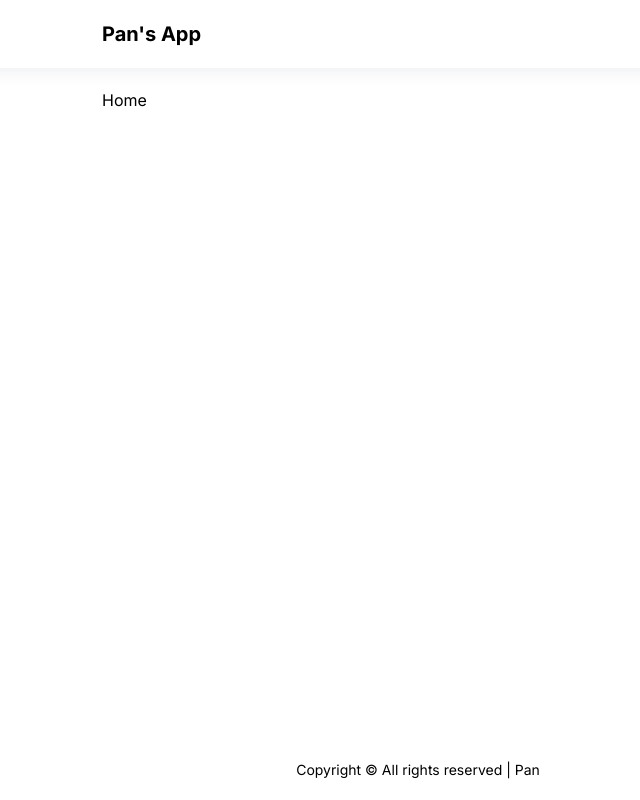
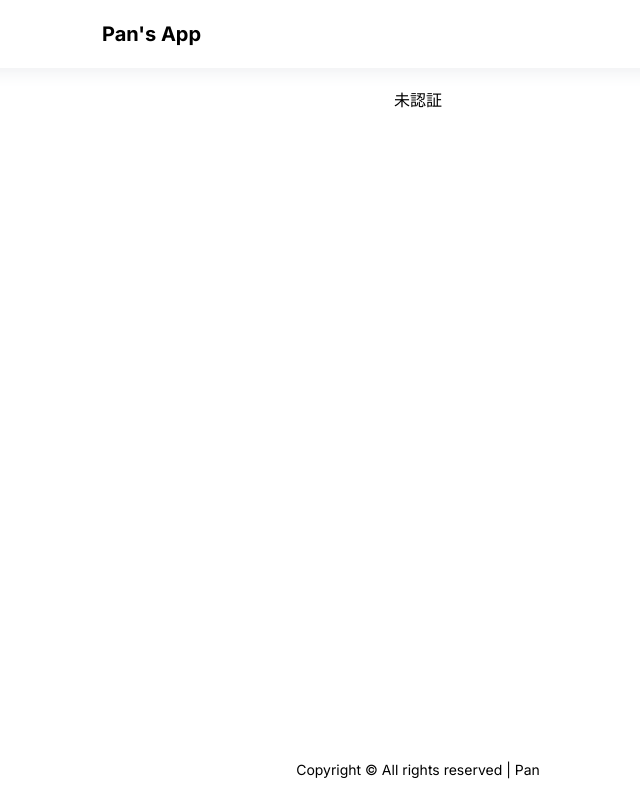
Before and after one commit to juntetsu/240120_next-app, a Next.js app: page / in a window 1280 px wide. Shown: the whole page, without its empty margins (222-862 px from the left). Built offline with nearby package versions, Linux system fonts and the light colour scheme; no server answers.

Commit message:
NextAuth設定

```diff
--- /dev/null
+++ b/app/actions/getCurrentUser.ts
@@ -0,0 +1,37 @@
+import { getServerSession } from "next-auth";
+import { authOptions } from "@/app/api/auth/[...nextauth]/route";
+import prisma from "@/app/lib/prisma";
+
+// ログインユーザー取得
+const getCurrentUser = async () => {
+  try {
+    // セッション情報を取得
+    const session = await getServerSession(authOptions);
+    // console.log(session)
+
+    // ログインしていない場合
+    if (!session?.user?.email) {
+      return null;
+    }
+
+    // ログインユーザー取得
+    const response = await prisma.user.findUnique({
+      where: {
+        email: session.user.email,
+      },
+    });
+
+    // ユーザーが存在しない場合
+    if (!response) {
+      return null;
+    }
+
+    // ユーザー情報が存在する場合、ユーザー情報を返す
+    return response;
+
+  } catch (error) {
+    return null;
+  }
+};
+
+export default getCurrentUser;
--- /dev/null
+++ b/app/api/auth/[...nextauth]/route.ts
@@ -0,0 +1,73 @@
+import NextAuth, { NextAuthOptions } from "next-auth";
+import { PrismaAdapter } from "@next-auth/prisma-adapter";
+
+import CredentialsProvider from "next-auth/providers/credentials";
+import GoogleProvider from "next-auth/providers/google";
+import bcrypt from "bcrypt";
+import prisma from "@/app/lib/prisma";
+
+// NextAuth設定
+export const authOptions: NextAuthOptions = {
+  // Prismaを使うための設定
+  adapter: PrismaAdapter(prisma),
+  // 認証プロバイダーの設定
+  providers: [
+    // Google認証
+    GoogleProvider({
+      clientId: process.env.GOOGLE_CLIENT_ID as string,
+      clientSecret: process.env.GOOGLE_CLIENT_SECRET as string,
+    }),
+
+    // メールアドレス認証
+    CredentialsProvider({
+      name: "Credentials",
+      credentials: {
+        // メールアドレスとパスワード
+        email: { label: "email", type: "text" },
+        password: { label: "password", type: "password" },
+      },
+
+      async authorize(credentials) {
+        // メールアドレスとパスワードがない場合はエラー
+        if (!credentials?.email || !credentials?.password) {
+          throw new Error("メールアドレスとパスワードが存在しません");
+        }
+
+        // メールアドレスでユーザーを検索
+        const user = await prisma.user.findUnique({
+          where: {
+            email: credentials.email,
+          },
+        });
+
+        // ユーザーが存在しない場合はエラー
+        if (!user || !user?.hashedPassword) {
+          throw new Error("ユーザーが存在しません");
+        }
+
+        // パスワードが一致しない場合はエラー
+        const isCorrectPassword = await bcrypt.compare(
+          credentials.password,
+          user.hashedPassword
+        );
+
+        if (!isCorrectPassword) {
+          throw new Error("パスワードが一致しません");
+        }
+
+        // チェックが全て通ったらユーザー情報を返す
+        return user;
+      },
+    }),
+  ],
+  // セッションの保存方法設定
+  session: {
+    strategy: "jwt",
+  },
+  secret: process.env.NEXTAUTH_SECRET,
+};
+
+// ハンドラー作成
+const handler = NextAuth(authOptions);
+
+export { handler as GET, handler as POST };
--- /dev/null
+++ b/app/context/AuthContext.tsx
@@ -0,0 +1,18 @@
+'use client'
+
+import { SessionProvider } from 'next-auth/react'
+
+type AuthContextProps = {
+  children: React.ReactNode
+}
+
+// 認証コンテキスト
+const AuthContext = ({ children }: AuthContextProps) => {
+  return (
+    <SessionProvider>
+      {children}
+    </SessionProvider>
+  )
+}
+
+export default AuthContext
--- a/app/error.tsx
+++ b/app/error.tsx
@@ -1,3 +1,5 @@
+'use client'
+
 // エラー画面
 const Error = () => {
   return (
--- a/app/layout.tsx
+++ b/app/layout.tsx
@@ -2,6 +2,8 @@ import type { Metadata } from "next";
 import { Inter } from "next/font/google";
 import "./globals.css";
 import Navigation from "@/app/components/navigation";
+import AuthContext from "@/app/context/AuthContext";
+import getCurrentUser from "@/app/actions/getCurrentUser";
 
 const inter = Inter({ subsets: ["latin"] });
 
@@ -10,17 +12,22 @@ export const metadata: Metadata = {
   description: "Prisma Auth Tutorial",
 };
 
-export default function RootLayout({
+export default async function RootLayout({
   children,
 }: Readonly<{
   children: React.ReactNode;
 }>) {
+  // ログインユーザー情報を取得
+  const currentUser = await getCurrentUser();
+
   return (
     <html lang="en">
       <body className={inter.className}>
         <div>
           <div className="flex min-h-screen flex-col">
-            <Navigation />
+            <Navigation
+              // currentUser={currentUser}
+            /> {/* ログインユーザーの情報を渡す */}
 
             <main className="container mx-auto max-w-screen-sm flex-1 px-1 py-5">{children}</main>
 
--- /dev/null
+++ b/app/lib/prisma.ts
@@ -0,0 +1,14 @@
+import { PrismaClient } from "@prisma/client";
+
+declare global {
+  var prisma: PrismaClient | undefined;
+}
+
+// PrismaClientのインスタンスを作成
+const client = globalThis.prisma || new PrismaClient();
+
+if (process.env.NODE_ENV !== 'production') {
+  globalThis.prisma = client;
+}
+
+export default client;
--- a/app/page.tsx
+++ b/app/page.tsx
@@ -1,8 +1,12 @@
+import getCurrentUser from "@/app/actions/getCurrentUser";
+
 // メインページ
-const Home = () => {
+const Home = async () => {
+  const currentUser = await getCurrentUser();
+
   return (
-    <div>
-      <h1>Home</h1>
+    <div className="text-center">
+      {currentUser ? <div>認証中</div> : <div>未認証</div>}
     </div>
   );
 };
--- a/package.json
+++ b/package.json
@@ -28,6 +28,7 @@
     "zustand": "^4.4.7"
   },
   "devDependencies": {
+    "@types/bcrypt": "^5.0.2",
     "@types/node": "^20",
     "@types/react": "^18",
     "@types/react-dom": "^18",
@@ -35,6 +36,7 @@
     "eslint": "^8",
     "eslint-config-next": "14.1.0",
     "postcss": "^8",
+    "prisma": "^5.8.1",
     "tailwindcss": "^3.3.0",
     "typescript": "^5"
   }
```
Also changed, not shown: 1 other file (tests, documents, lock files or other folders).
